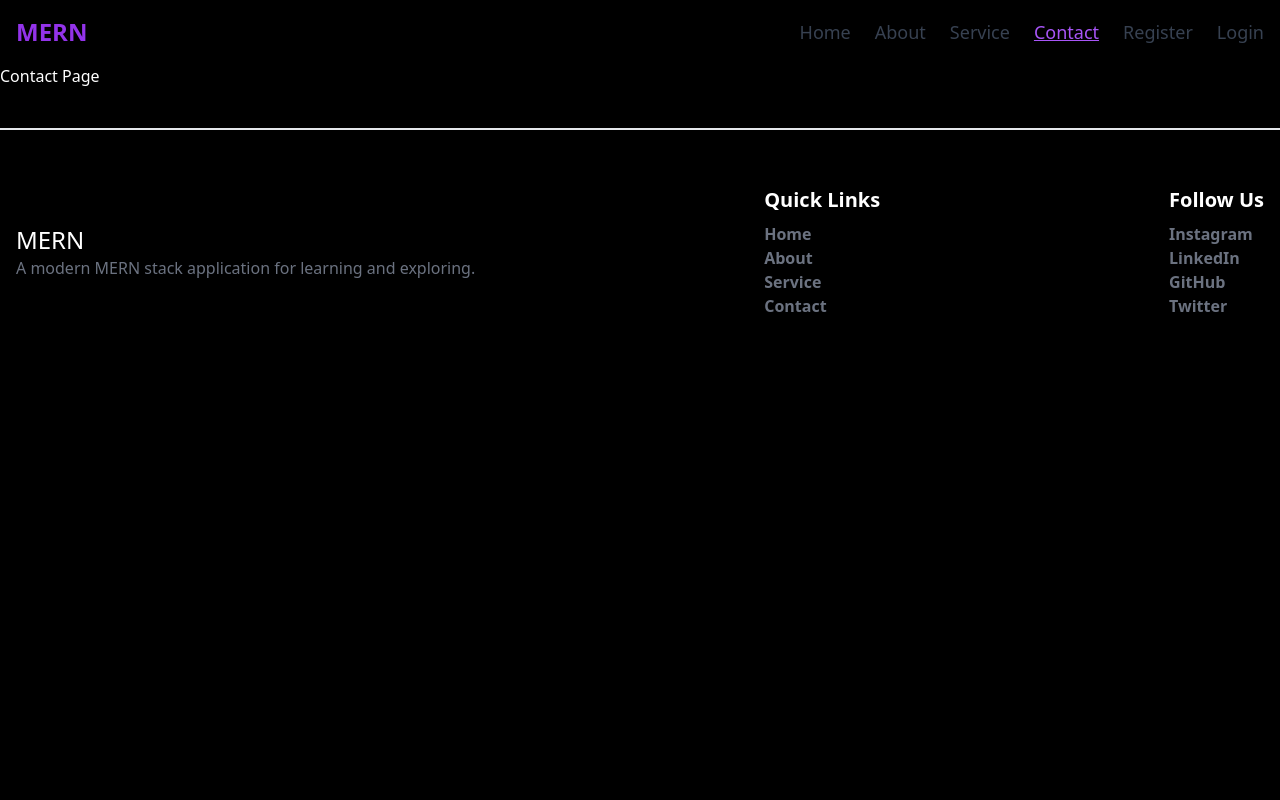
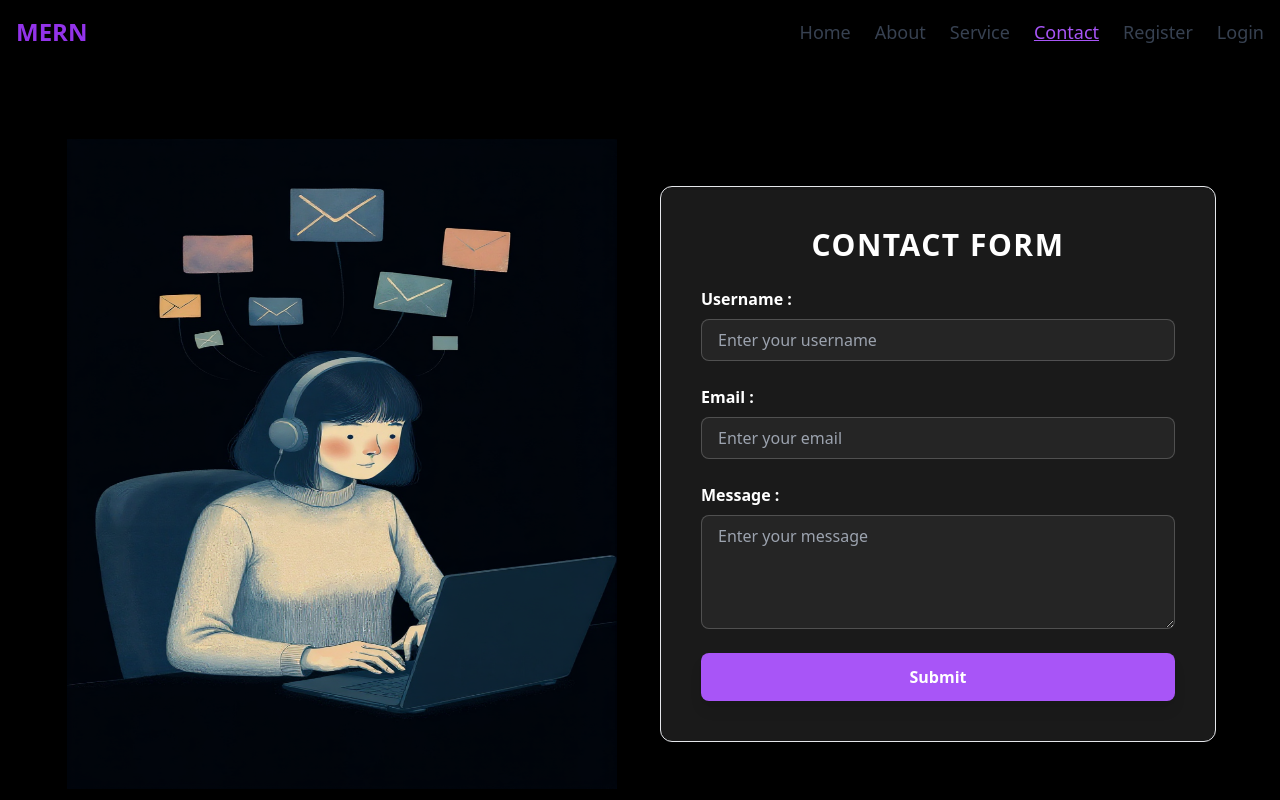
Before and after one commit to Dharmesh-yadavo/MERN, a React (Vite) app in the folder client/: page /contact in a window 1280 px wide. Shown: the top 800 px of the page. Built offline with nearby package versions, Linux system fonts and the light colour scheme.

Commit message:
contact page created

```diff
--- a/client/src/pages/Contact.jsx
+++ b/client/src/pages/Contact.jsx
@@ -1,9 +1,103 @@
-import React from "react";
+import React, { useState } from "react";
 
 export const Contact = () => {
+  const [contact, setContact] = useState({
+    username: "",
+    email: "",
+    message: "",
+  });
+
+  const handleInput = (e) => {
+    let name = e.target.value;
+    let value = e.target.value;
+
+    setContact({ ...contact, [name]: value });
+  };
+
+  const handleSubmit = (e) => {
+    e.preventDefault();
+  };
+
   return (
     <>
-      <h1>Contact Page </h1>
+      <section className="min-h-screen flex items-center justify-center">
+        <div className="max-w-6xl w-full grid grid-cols-1 md:grid-cols-2 gap-10 items-center">
+          <div className="flex justify-center ">
+            <img
+              src="public/images/contact.png"
+              alt=""
+              className="w-[500px] md:w-[550px] h-[650px] "
+            />
+          </div>
+          <div className="bg-white/10 backdrop-blur-xl p-10 shadow-2xl rounded-xl border border-white-400 ">
+            <form className="space-y-6" onSubmit={handleSubmit}>
+              <h1 className="text-3xl font-bold mb-6 uppercase tracking-wider text-center">
+                Contact Form{" "}
+              </h1>
+              {/* usernme */}
+              <div className="flex flex-col ">
+                <label
+                  htmlFor="username"
+                  className="text-md font-semibold pb-2"
+                >
+                  Username :
+                </label>
+                <input
+                  type="text"
+                  name="username"
+                  value={contact.username}
+                  onChange={handleInput}
+                  required
+                  placeholder="Enter your username"
+                  className="bg-white/5 border border-white/20 px-4 py-2 rounded-lg focus:ring-2
+                  focus:ring-purple-400 focus:outline-none transition placeholder-gray-400"
+                />
+              </div>
+              {/* email */}
+              <div className="flex flex-col">
+                <label htmlFor="email" className="text-md font-semibold pb-2">
+                  Email :{" "}
+                </label>
+                <input
+                  type="email"
+                  name="email"
+                  value={contact.email}
+                  onChange={handleInput}
+                  required
+                  placeholder="Enter your email"
+                  className="bg-white/5 border border-white/20 px-4 py-2 rounded-lg focus:ring-2
+                  focus:ring-purple-400 focus:outline-none transition placeholder-gray-400"
+                />
+              </div>
+              {/* message */}
+              <div className="flex flex-col">
+                <label htmlFor="message" className="text-md font-semibold pb-2">
+                  Message :{" "}
+                </label>
+                <textarea
+                  name="message"
+                  autoComplete="off"
+                  value={contact.message}
+                  onChange={handleInput}
+                  required
+                  cols="30"
+                  rows="4"
+                  placeholder="Enter your message"
+                  className="bg-white/5 border border-white/20 px-4 py-2 rounded-lg focus:ring-2
+                  focus:ring-purple-400 focus:outline-none transition placeholder-gray-400"
+                />
+              </div>
+              <button
+                type="submit"
+                className="w-full mt-4 bg-purple-500 hover:bg-purple-600 text-white font-semibold
+                py-3 rounded-lg shadow-lg transition transform hover:scale-[1.02] active:scale-100"
+              >
+                Submit
+              </button>
+            </form>
+          </div>
+        </div>
+      </section>
     </>
   );
 };
```
Also changed, not shown: client/public/images/contact.png (added).
